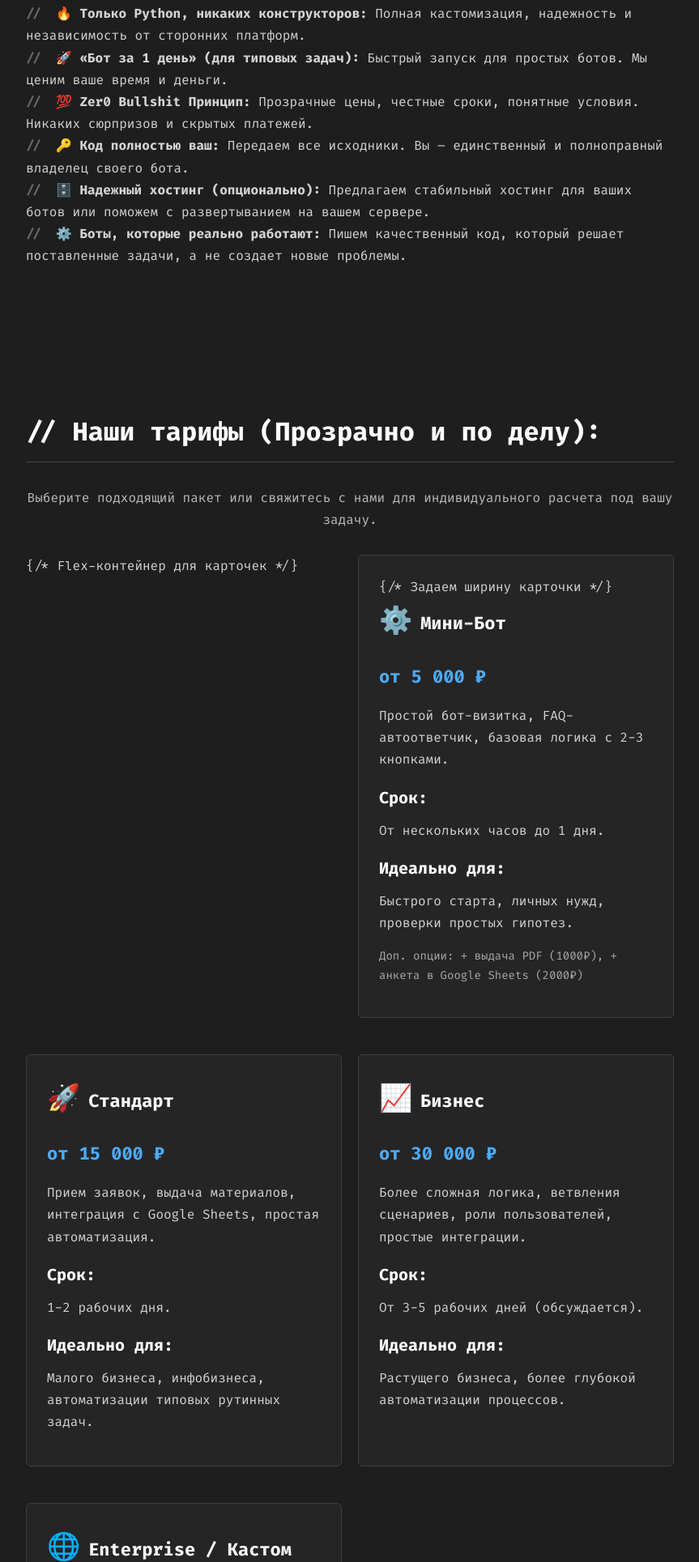
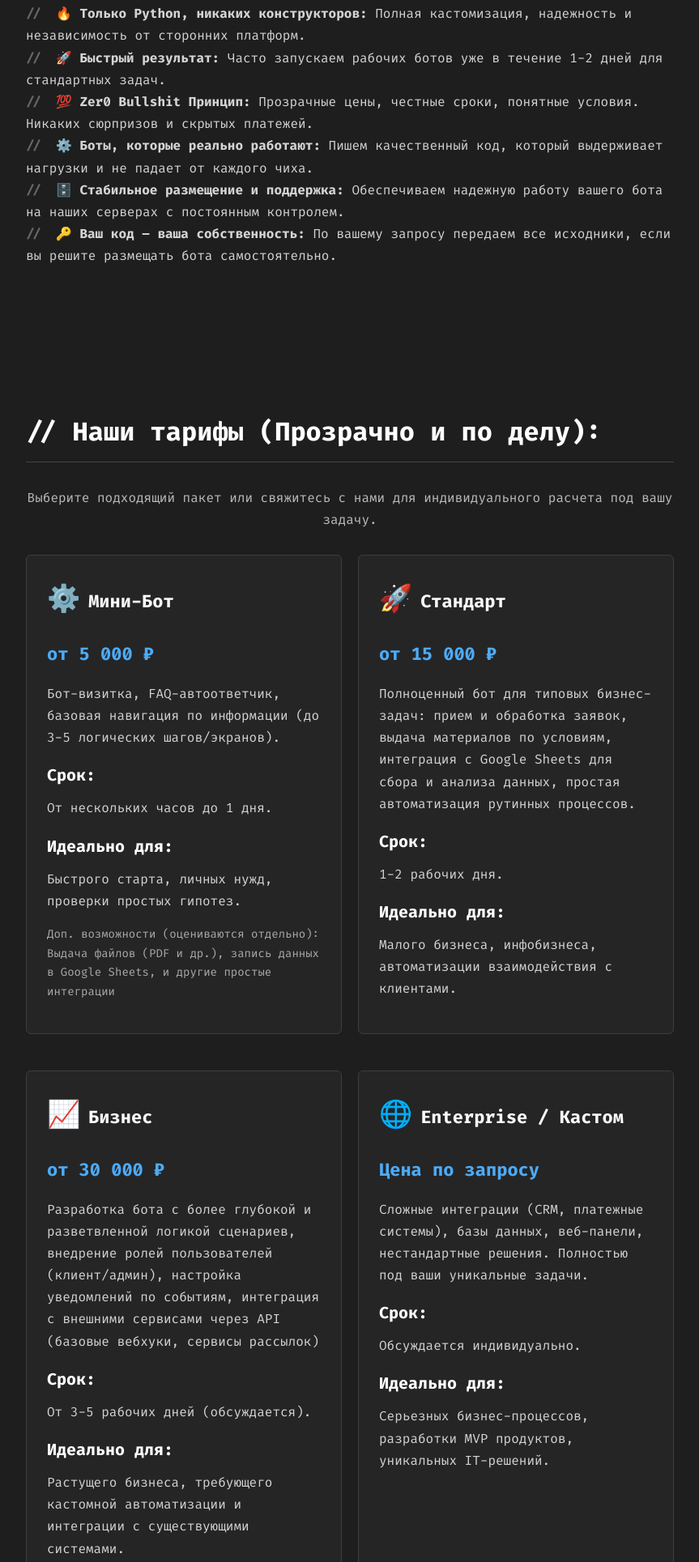
Before and after one commit to botzaden/botzaden.github.io, a plain HTML site: page index.html in a window 1280 px wide. Shown: the part 1191-3120 px from the top of the page at 81% size, without its empty margins (208-1071 px from the left). Drawn offline with Linux system fonts and the light colour scheme.

Commit message:
Обновленные тексты и изображения

```diff
--- a/index.html
+++ b/index.html
@@ -157,9 +157,33 @@
 
         .logos-container img {
             height: 45px;
-            margin: 15px;
+            margin: 10px 5px;
             filter: grayscale(80%) opacity(0.7);
-            transition: filter 0.3s ease;
+            transition: filter 0.3s ease, transform 0.3s ease;
+            /* flex-grow: 1; */
+            /* Растягивание */
+            /* flex-shrink: 0; */
+            /* Отсутствие сжатия */
+        }
+
+        @media (max-width: 767px) {
+            .logos-container {
+                justify-content: center;
+            }
+
+            .logos-container img {
+                height: 40px;
+                margin: 10px;
+                /* flex-basis: calc(33.33% - 20px); */
+                /* flex-basis: calc(50% - 20px); */
+            }
+        }
+
+        @media (max-width: 480px) {
+
+            .logos-container img {
+                flex-basis: calc(50% - 20px);
+            }
         }
 
         .logos-container img:hover {
@@ -172,6 +196,25 @@
             font-size: 14px;
             color: #888;
             border-top: 1px solid #333;
+        }
+
+        .tariffs-container {
+            display: flex;
+            flex-wrap: wrap;
+            justify-content: space-between;
+            /* space-around */
+            gap: 20px;
+        }
+
+        .tariffs-container .card {
+            flex-basis: calc(50% - 10px);
+            box-sizing: border-box;
+        }
+
+        @media (max-width: 767px) {
+            .tariffs-container .card {
+                flex-basis: 100%;
+            }
         }
     </style>
 </head>
@@ -204,16 +247,16 @@
         <ul>
             <li>🔥 <strong>Только Python, никаких конструкторов:</strong> Полная кастомизация, надежность и
                 независимость от сторонних платформ.</li>
-            <li>🚀 <strong>«Бот за 1 день» (для типовых задач):</strong> Быстрый запуск для простых ботов. Мы ценим ваше
-                время и деньги.</li>
+            <li>🚀 <strong>Быстрый результат:</strong> Часто запускаем рабочих ботов уже в течение 1-2 дней для
+                стандартных задач.</li>
             <li>💯 <strong>Zer0 Bullshit Принцип:</strong> Прозрачные цены, честные сроки, понятные условия. Никаких
                 сюрпризов и скрытых платежей.</li>
-            <li>🔑 <strong>Код полностью ваш:</strong> Передаем все исходники. Вы – единственный и полноправный владелец
-                своего бота.</li>
-            <li>🗄️ <strong>Надежный хостинг (опционально):</strong> Предлагаем стабильный хостинг для ваших ботов или
-                поможем с развертыванием на вашем сервере.</li>
-            <li>⚙️ <strong>Боты, которые реально работают:</strong> Пишем качественный код, который решает поставленные
-                задачи, а не создает новые проблемы.</li>
+            <li>⚙️ <strong>Боты, которые реально работают:</strong> Пишем качественный код, который выдерживает нагрузки
+                и не падает от каждого чиха.</li>
+            <li>🗄️ <strong>Стабильное размещение и поддержка:</strong> Обеспечиваем надежную работу вашего бота на
+                наших серверах с постоянным контролем.</li>
+            <li>🔑 <strong>Ваш код – ваша собственность:</strong> По вашему запросу передаем все исходники, если вы
+                решите размещать бота самостоятельно.</li>
         </ul>
     </section>
 
@@ -222,36 +265,39 @@
         <p style="margin-bottom: 30px; text-align: center; color: #bbb;">Выберите подходящий пакет или свяжитесь с нами
             для индивидуального расчета под вашу задачу.</p>
 
-        <div style="display: flex; flex-wrap: wrap; justify-content: space-between; gap: 20px;"> {/* Flex-контейнер для
-            карточек */}
-
-            <div class="card" style="flex-basis: calc(50% - 10px); box-sizing: border-box;"> {/* Задаем ширину карточки
-                */}
+        <div class="tariffs-container">
+            <div class="card">
                 <h3><span style="font-size: 1.5em; margin-right: 10px;">⚙️</span>Мини-Бот</h3>
                 <p style="font-size: 22px; font-weight: bold; color: #4dabf7; margin-bottom: 15px;">от 5 000 ₽</p>
-                <p>Простой бот-визитка, FAQ-автоответчик, базовая логика с 2-3 кнопками.</p>
+                <p>Бот-визитка, FAQ-автоответчик, базовая навигация по информации (до 3-5 логических шагов/экранов).</p>
                 <p><strong>Срок:</strong> От нескольких часов до 1 дня.</p>
                 <p><strong>Идеально для:</strong> Быстрого старта, личных нужд, проверки простых гипотез.</p>
-                <p class="options">Доп. опции: + выдача PDF (1000₽), + анкета в Google Sheets (2000₽)</p>
+                <p class="options">Доп. возможности (оцениваются отдельно): Выдача файлов (PDF и др.), запись данных в
+                    Google Sheets, и другие простые интеграции</p>
             </div>
 
-            <div class="card" style="flex-basis: calc(50% - 10px); box-sizing: border-box;">
+            <div class="card">
                 <h3><span style="font-size: 1.5em; margin-right: 10px;">🚀</span>Стандарт</h3>
                 <p style="font-size: 22px; font-weight: bold; color: #4dabf7; margin-bottom: 15px;">от 15 000 ₽</p>
-                <p>Прием заявок, выдача материалов, интеграция с Google Sheets, простая автоматизация.</p>
+                <p>Полноценный бот для типовых бизнес-задач: прием и обработка заявок, выдача материалов по условиям,
+                    интеграция с Google Sheets для сбора и анализа данных, простая автоматизация рутинных процессов.</p>
                 <p><strong>Срок:</strong> 1-2 рабочих дня.</p>
-                <p><strong>Идеально для:</strong> Малого бизнеса, инфобизнеса, автоматизации типовых рутинных задач.</p>
+                <p><strong>Идеально для:</strong> Малого бизнеса, инфобизнеса, автоматизации взаимодействия с клиентами.
+                </p>
             </div>
 
-            <div class="card" style="flex-basis: calc(50% - 10px); box-sizing: border-box;">
+            <div class="card">
                 <h3><span style="font-size: 1.5em; margin-right: 10px;">📈</span>Бизнес</h3>
                 <p style="font-size: 22px; font-weight: bold; color: #4dabf7; margin-bottom: 15px;">от 30 000 ₽</p>
-                <p>Более сложная логика, ветвления сценариев, роли пользователей, простые интеграции.</p>
+                <p>Разработка бота с более глубокой и разветвленной логикой сценариев, внедрение ролей пользователей
+                    (клиент/админ), настройка уведомлений по событиям, интеграция с внешними сервисами через API
+                    (базовые вебхуки, сервисы рассылок)</p>
                 <p><strong>Срок:</strong> От 3-5 рабочих дней (обсуждается).</p>
-                <p><strong>Идеально для:</strong> Растущего бизнеса, более глубокой автоматизации процессов.</p>
+                <p><strong>Идеально для:</strong> Растущего бизнеса, требующего кастомной автоматизации и интеграции с
+                    существующими системами.</p>
             </div>
 
-            <div class="card" style="flex-basis: calc(50% - 10px); box-sizing: border-box;">
+            <div class="card">
                 <h3><span style="font-size: 1.5em; margin-right: 10px;">🌐</span>Enterprise / Кастом</h3>
                 <p style="font-size: 22px; font-weight: bold; color: #4dabf7; margin-bottom: 15px;">Цена по запросу</p>
                 <p>Сложные интеграции (CRM, платежные системы), базы данных, веб-панели, нестандартные решения.
@@ -261,23 +307,25 @@
                     IT-решений.</p>
             </div>
 
-        </div> {/* Конец Flex-контейнера */}
+        </div>
 
-        <div class="card" style="margin-top: 40px; background-color: #202021; border-color: #3a3a3a;"> {/* Отдельный
-            блок для хостинга */}
+        <div class="card" style="margin-top: 40px; background-color: #202021; border-color: #3a3a3a;">
             <h3 style="font-size: 18px; color: #ccc; margin-bottom: 10px;"><span
                     style="font-size: 1.3em; margin-right: 8px;">🖥️</span>Хостинг вашего бота на нашем сервере:</h3>
             <p style="font-size: 16px; color: #bbb; margin-bottom: 5px;">1000 ₽ / месяц</p>
             <p style="font-size: 16px; color: #bbb;">или 10 000 ₽ / год (экономия 2000 ₽)</p>
-            <p style="font-size: 0.9em; color: #888; margin-top: 10px;">Включает стабильную работу, мониторинг и базовую
-                техническую поддержку.</p>
+            <p style="font-size: 0.9em; color: #888; margin-top: 10px;">
+                Включает стабильную работу, мониторинг и базовую техническую поддержку.
+                Данный тариф хостинга оптимален для большинства стандартных ботов.
+                Для высоконагруженных или Enterprise-решений мы предложим индивидуальные условия по размещению.
+            </p>
         </div>
 
         <p style="text-align: center; margin-top: 30px; font-style: italic; color: #999;">Все цены являются
             ориентировочными, финальная стоимость определяется сложностью технического задания. Мы всегда работаем по
             принципу Zer0 Bullshit – никаких скрытых платежей.</p>
 
-        <div style="text-align: center;"> {/* Центрируем кнопку */}
+        <div style="text-align: center;">
             <a href="https://t.me/botzaden_bot?start=web_tariffs" target="_blank" class="cta-button">Обсудить мой проект
                 и получить точный расчет</a>
         </div>
```
Also changed, not shown: favicon.png.
